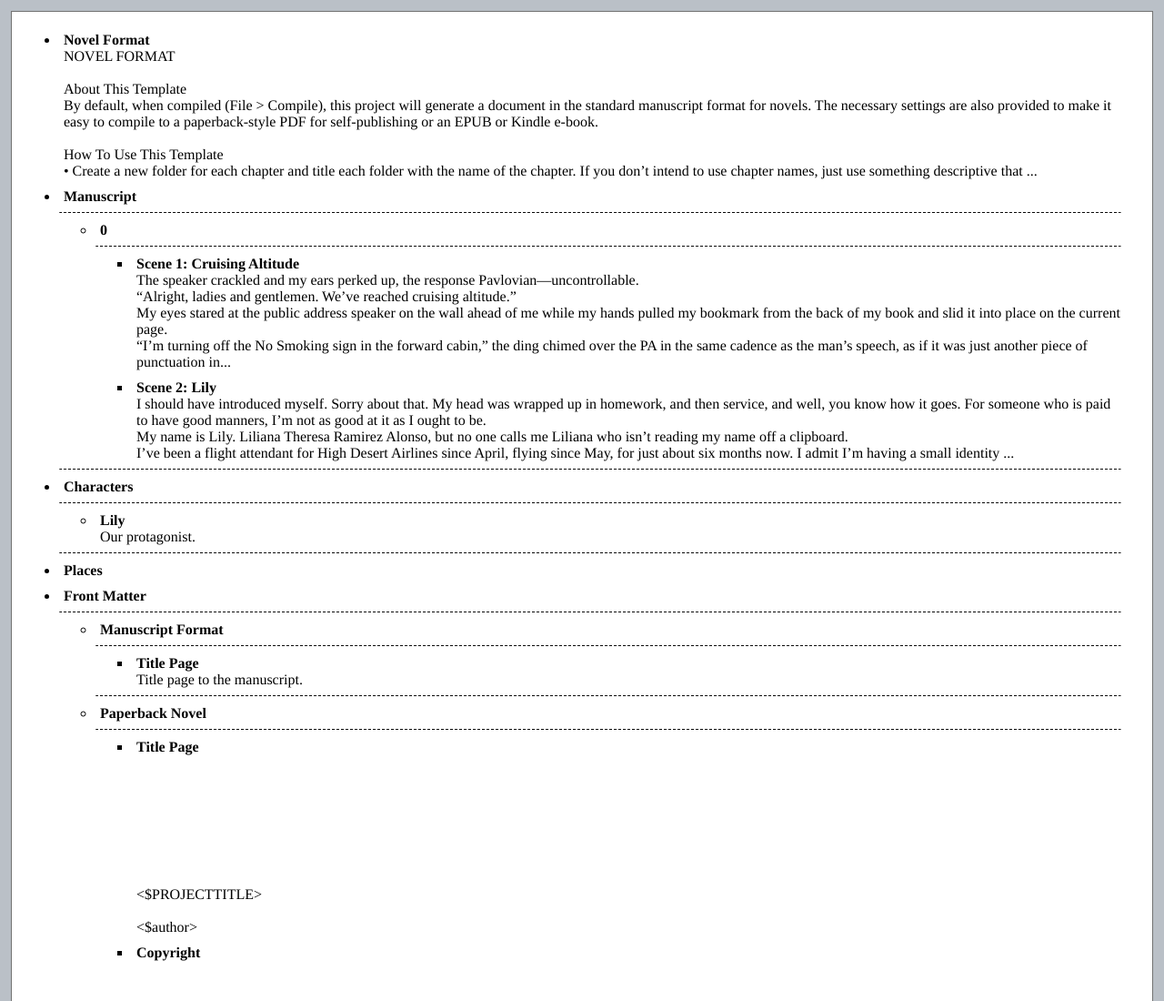
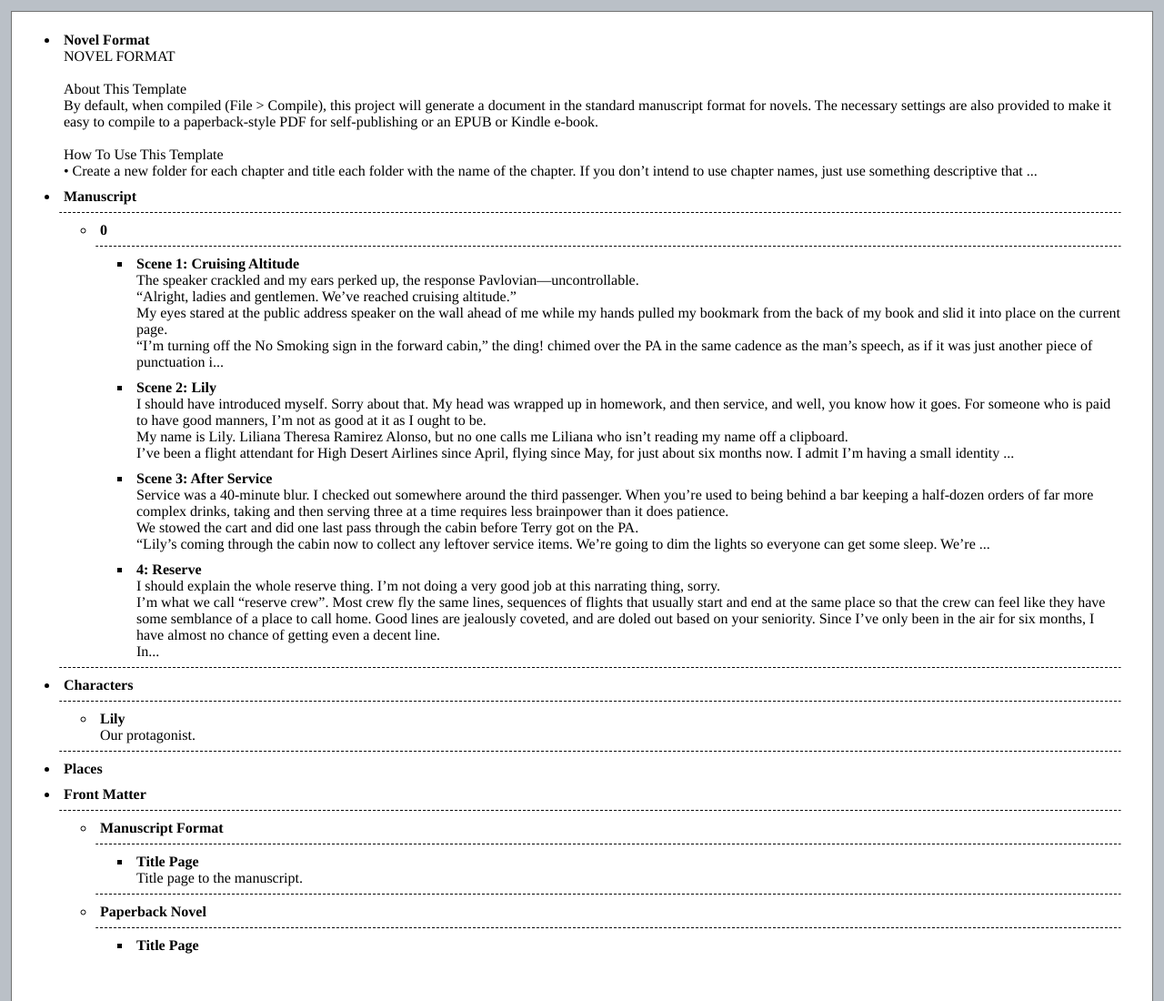
Before and after one commit to rickosborne/cascades, a plain HTML site: page Cascades.scriv/QuickLook/Preview.html in a window 1280 px wide. Shown: the top 1100 px of the page at 91% size. Drawn offline with Linux system fonts and the light colour scheme.

Commit message:
4 done, I think? 5576 words

```diff
--- a/Cascades.scriv/QuickLook/Preview.html
+++ b/Cascades.scriv/QuickLook/Preview.html
@@ -50,12 +50,22 @@ How To Use This Template<br/>
 <p class="binderItem"><strong>Scene 1: Cruising Altitude</strong><br/>The speaker crackled and my ears perked up, the response Pavlovian—uncontrollable.<br/>
 “Alright, ladies and gentlemen.  We’ve reached cruising altitude.”<br/>
 My eyes stared at the public address speaker on the wall ahead of me while my hands pulled my bookmark from the back of my book and slid it into place on the current page.<br/>
-“I’m turning off the No Smoking sign in the forward cabin,” the ding chimed over the PA in the same cadence as the man’s speech, as if it was just another piece of punctuation in...</p>
+“I’m turning off the No Smoking sign in the forward cabin,” the ding! chimed over the PA in the same cadence as the man’s speech, as if it was just another piece of punctuation i...</p>
 </li>
 <li>
 <p class="binderItem"><strong>Scene 2: Lily</strong><br/>I should have introduced myself.  Sorry about that.  My head was wrapped up in homework, and then service, and well, you know how it goes.  For someone who is paid to have good manners, I’m not as good at it as I ought to be.<br/>
 My name is Lily.  Liliana Theresa Ramirez Alonso, but no one calls me Liliana who isn’t reading my name off a clipboard.<br/>
 I’ve been a flight attendant for High Desert Airlines since April, flying since May, for just about six months now.  I admit I’m having a small identity ...</p>
+</li>
+<li>
+<p class="binderItem"><strong>Scene 3: After Service</strong><br/>Service was a 40-minute blur.  I checked out somewhere around the third passenger.  When you’re used to being behind a bar keeping a half-dozen orders of far more complex drinks, taking and then serving three at a time requires less brainpower than it does patience.<br/>
+We stowed the cart and did one last pass through the cabin before Terry got on the PA.<br/>
+“Lily’s coming through the cabin now to collect any leftover service items.  We’re going to dim the lights so everyone can get some sleep.  We’re ...</p>
+</li>
+<li>
+<p class="binderItem"><strong>4: Reserve</strong><br/>I should explain the whole reserve thing.  I’m not doing a very good job at this narrating thing, sorry.<br/>
+I’m what we call “reserve crew”.  Most crew fly the same lines, sequences of flights that usually start and end at the same place so that the crew can feel like they have some semblance of a place to call home.  Good lines are jealously coveted, and are doled out based on your seniority.  Since I’ve only been in the air for six months, I have almost no chance of getting even a decent line.<br/>
+In...</p>
 </li>
 </ul>
 </ul>
```
Also changed, not shown: Cascades.scriv/QuickLook/Thumbnail.jpg, 5 other files.
